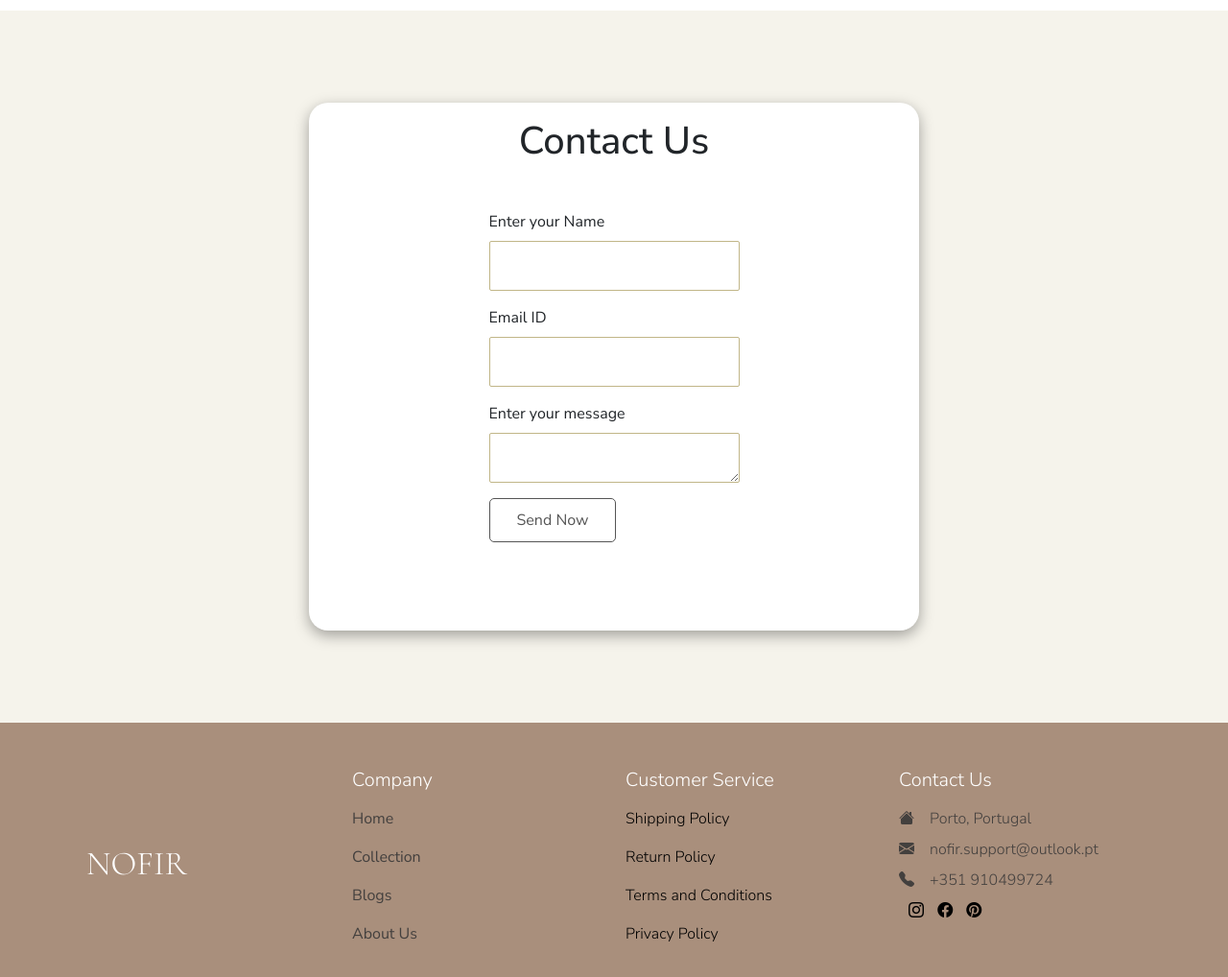
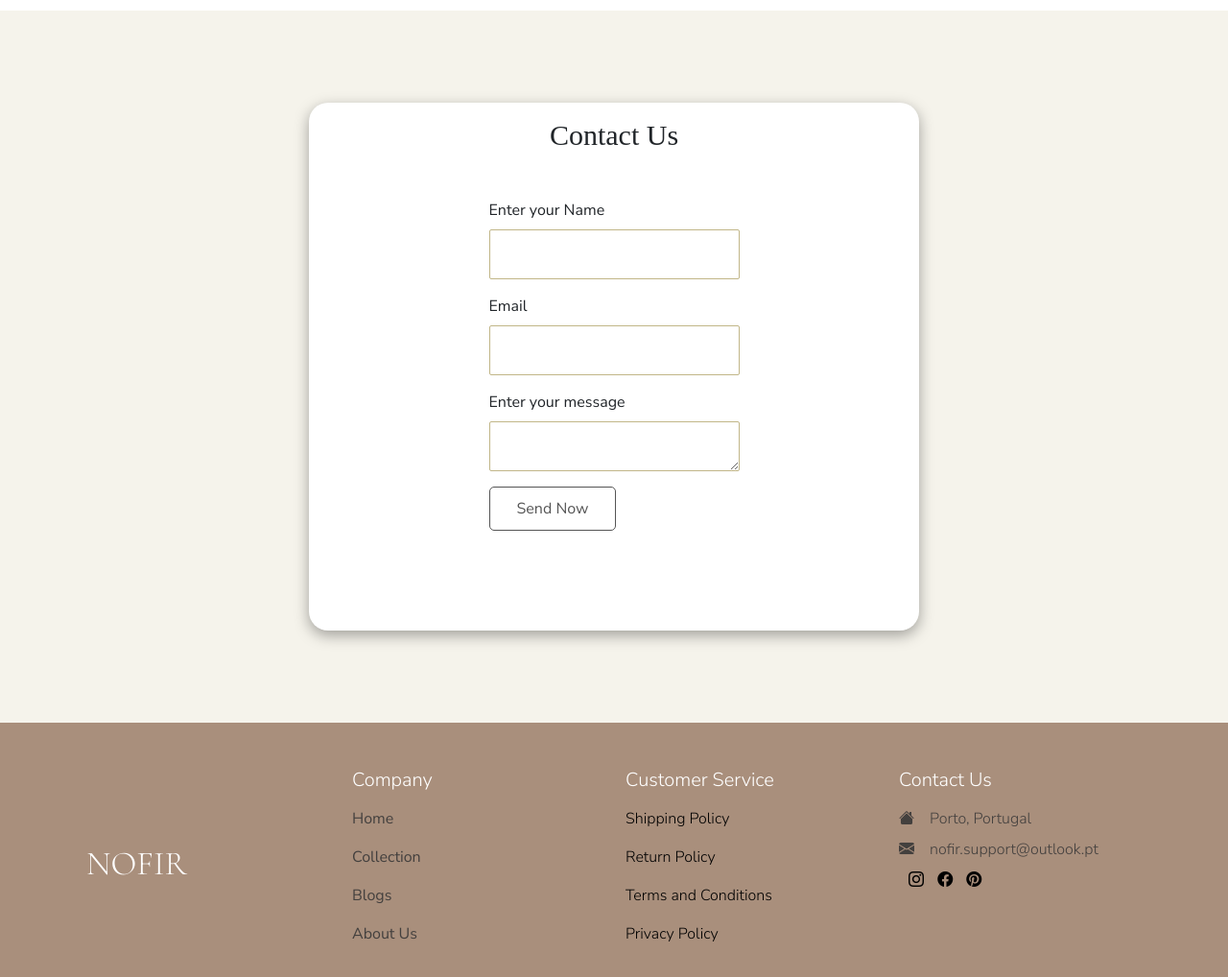
Before and after one commit to jessicaandradef/nofirstore, a plain HTML site: page contact.html in a window 1280 px wide. Shown: the part 100-1118 px from the top of the page at 96% size. Drawn offline with nearby package versions, Linux system fonts and the light colour scheme; a web font is replaced by a local one.

Commit message:
update files

```diff
--- a/contact.html
+++ b/contact.html
@@ -95,7 +95,7 @@
     <div class="container-fluid py-5">
       <div class="row py-5 g-3 justify-content-center">
         <div class="col-md-6 first_col">
-          <h1 class="text-center mt-3">Contact Us</h1>
+          <h1 class="text-center mt-3 form-name">Contact Us</h1>
           <div class="d-flex align-items-center justify-content-center">
             <form class="p-4 mt-3">
               <div class="mb-3">
@@ -110,8 +110,8 @@
               </div>
               <div class="mb-3">
                 <label for="exampleFormControlInput1" class="form-label"
-                  >Email ID</label
-                >
+                  >Email
+                </label>
                 <input
                   type="text"
                   class="form-control"
@@ -214,12 +214,7 @@
               <span class="me-3"> <i class="bi bi-envelope-fill"></i> </span>
               <span class="fw-light"> nofir.support@outlook.pt </span>
             </div>
-            <div
-              class="d-flex justify-content-start align-items-start my-2 text-muted"
-            >
-              <span class="me-3"> <i class="bi bi-telephone-fill"></i> </span>
-              <span class="fw-light"> +351 910499724 </span>
-            </div>
+
             <div>
               <a href="https://www.instagram.com/" class="link-icons"
                 ><i class="bi bi-instagram icons"></i
--- a/styles.css
+++ b/styles.css
@@ -188,6 +188,11 @@ footer p {
 
 /*FORM SECTION*/
 
+.form-name {
+  font-family: var(--fourth-font);
+  font-size: 30px;
+}
+
 .first_col {
   background-color: white;
   height: 550px;
```
Also changed, not shown: about.html (+5 -10 lines), index.html (+4 -9 lines), productPage.html (+1 -6 lines), products.html (+1 -6 lines).
